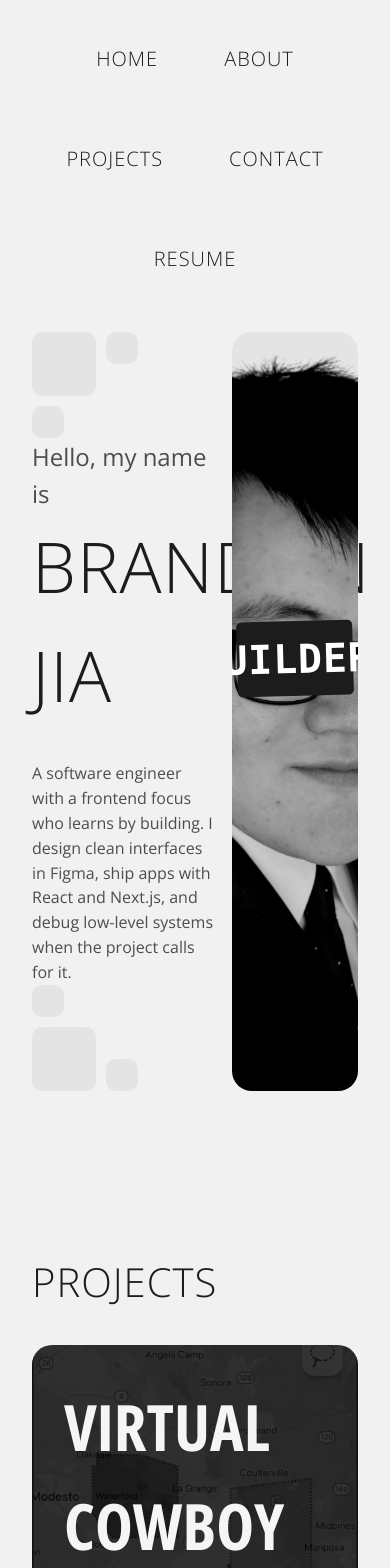
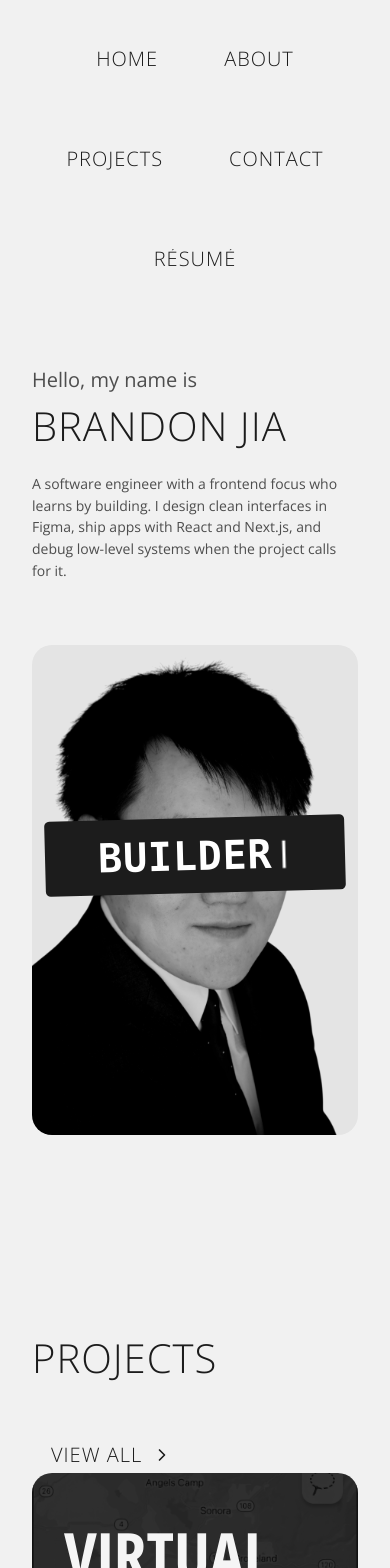
Before and after one commit to brandonj4564/brandonj4564.github.io, a Next.js app: page / in a window 390 px wide. Shown: the top 1568 px of the page. Built offline with nearby package versions, Linux system fonts and the light colour scheme.

Commit message:
feat: change intro for mobile

```diff
--- a/app/layout.tsx
+++ b/app/layout.tsx
@@ -12,6 +12,7 @@ import { theme } from "../theme";
 import Header from "../components/Header";
 import '../globals.css'
 import { Footer, FOOTER_HEIGHT } from "../components/Footer";
+import { ScreenSizeProvider } from "../components/ScreenSizeContext";
 
 export const metadata = {
   title: "Brandon Jia",
@@ -35,6 +36,7 @@ export default function RootLayout({ children }: { children: any }) {
       </head>
       <body style={{ backgroundColor: theme.colors?.backgroundColor ? theme.colors.backgroundColor[0] : '#F1F1F1' }}>
         <MantineProvider theme={theme}>
+          <ScreenSizeProvider>
             <Header />
 
             {/* MAIN CONTENT – sits above footer and hides it */}
@@ -63,6 +65,7 @@ export default function RootLayout({ children }: { children: any }) {
               }}
             />
             <Footer />
+          </ScreenSizeProvider>
         </MantineProvider>
       </body>
     </html>
--- a/components/Header.tsx
+++ b/components/Header.tsx
@@ -4,6 +4,7 @@ import { Box, Container, Group, Button } from "@mantine/core";
 import { theme } from "../theme";
 import { useHover } from '@mantine/hooks';
 import { motion } from 'framer-motion';
+import { useScreenSize } from "./ScreenSizeContext";
 
 const NavLink = ({ href, children }: { href: string; children: React.ReactNode; }) => {
     const { hovered, ref } = useHover();
@@ -36,6 +37,8 @@ const NavLink = ({ href, children }: { href: string; children: React.ReactNode;
 };
 
 export default function Header() {
+    const { isMobile } = useScreenSize();
+
     return (
         <Box
             pos="sticky"
@@ -55,7 +58,7 @@ export default function Header() {
                         <NavLink href="/about">About</NavLink>
                         <NavLink href="/projects">Projects</NavLink>
                         <NavLink href="/contact">Contact</NavLink>
-                        <NavLink href="/resume">Resume</NavLink>
+                        <NavLink href="/resume.pdf">Résumé</NavLink>
                     </Group>
                 </Container>
             </header>
--- a/components/Introduction.tsx
+++ b/components/Introduction.tsx
@@ -3,11 +3,12 @@
 import { Grid, GridCol, Group, Stack, Text } from "@mantine/core";
 import Headshot from "./Headshot";
 import { useMantineTheme } from '@mantine/core';
+import { useScreenSize } from "./ScreenSizeContext";
 
 const DecorativeTopPart = () => {
     const theme = useMantineTheme();
     return (
-        <Stack gap="xs">
+        <Stack gap="xs" w="fit-content">
             <Group align="flex-start" gap="xs">
                 <div style={{ width: "4rem", height: "4rem", backgroundColor: theme.colors.lightColor[0], borderRadius: "10px" }} />
                 <div style={{ width: "2rem", height: "2rem", backgroundColor: theme.colors.lightColor[0], borderRadius: "10px" }} />
@@ -21,7 +22,7 @@ const DecorativeTopPart = () => {
 const DecorativeBottomPart = () => {
     const theme = useMantineTheme();
     return (
-        <Stack gap="xs">
+        <Stack gap="xs" w="fit-content">
             <div style={{ width: "2rem", height: "2rem", backgroundColor: theme.colors.lightColor[0], borderRadius: "10px" }} />
 
             <Group align="flex-end" gap="xs">
@@ -32,28 +33,45 @@ const DecorativeBottomPart = () => {
     );
 }
 
+const DecorativeRightPart = () => {
+    const theme = useMantineTheme();
+    return (
+        <Stack gap="xs" align="flex-end" w="fit-content">
+            <Group align="flex-start" gap="xs">
+                <div style={{ width: "2rem", height: "2rem", backgroundColor: theme.colors.lightColor[0], borderRadius: "10px" }} />
+                <div style={{ width: "4rem", height: "4rem", backgroundColor: theme.colors.lightColor[0], borderRadius: "10px" }} />
+            </Group>
+
+            <div style={{ width: "2rem", height: "2rem", backgroundColor: theme.colors.lightColor[0], borderRadius: "10px" }} />
+        </Stack>
+    );
+}
+
 export default function Introduction() {
+    const { isMobile, isTablet } = useScreenSize();
+
     return (
         <div>
-            <Grid>
-                <GridCol span={7} style={{ display: "flex", flexDirection: "column", justifyContent: "space-between", height: "inherit" }}>
-                    <DecorativeTopPart />
+            <Grid gutter="xl">
+                <GridCol span={{ base: 12, sm: 7 }} style={{ display: "flex", flexDirection: "column", justifyContent: "space-between", height: "inherit" }}>
+                    {!isMobile && <DecorativeTopPart />}
 
-                    <div>
-                        <Text c="darkColor" fz="lg">Hello, my name is</Text>
-                        <Text c="darkestColor" className="title" fz={70} fw={300} mb="xl">Brandon Jia</Text>
+                    <div style={{ margin: "2rem auto" }}>
+                        <Text c="darkColor" fz={isMobile ? "md" : "lg"}>Hello, my name is</Text>
+                        <Text c="darkestColor" className="title" fz={isMobile ? 40 : isTablet ? 60 : 70} fw={300} mb={isMobile ? "md" : "xl"}>Brandon Jia</Text>
 
-                        <Text c="darkColor" fz="sm">
+                        <Text c="darkColor" fz={isMobile ? "xs" : "sm"}>
                             A software engineer with a frontend focus who learns by building.
                             I design clean interfaces in Figma, ship apps with React and Next.js, and debug low-level systems when the project calls for it.
                         </Text>
                     </div>
 
-                    <DecorativeBottomPart />
+                    {!isMobile && <DecorativeBottomPart />}
                 </GridCol>
 
-                <GridCol span={5} style={{ display: "flex", justifyContent: "flex-end" }}>
+                <GridCol span={{ base: 12, sm: 5 }} style={{ display: "flex", justifyContent: isMobile ? "flex-start" : "flex-end" }}>
                     <Headshot
+                        width={isMobile ? "100%" : isTablet ? 300 : 400}
                         src="/headshot.png"
                         alt="Brandon Jia"
                     />
--- a/components/Projects.tsx
+++ b/components/Projects.tsx
@@ -1,7 +1,8 @@
 'use client';
 
-import { BackgroundImage, Container, Group, Overlay, Paper, Stack, Text } from "@mantine/core";
+import { BackgroundImage, Button, Container, Group, Overlay, Paper, Stack, Text } from "@mantine/core";
 import { useHover } from "@mantine/hooks";
+import { IconChevronRight } from "@tabler/icons-react";
 import { AnimatePresence, motion, useAnimationControls } from "framer-motion";
 import { useRouter } from "next/navigation";
 import { useEffect } from "react";
@@ -96,17 +97,34 @@ export default function Projects() {
         },
         {
             name: "TinyOS Network",
-            description: "A proof-of-concept mobile app built with Expo to allow farmers to replace their physical fencing with virtual drawn boundaries, simplifying the task of herding cattle.",
+            description: "Developed a simulated network using TinyOS and NesC, implementing core networking protocols including network flooding, node neighbor discovery, link state routing, and a rudimentary version of TCP.",
             image: "project-images/tinyos-network.png",
             href: "/projects/tinyos-network",
-            tags: ["nesC", "TinyOS", "Networks"],
+            tags: ["nesC", "TinyOS", "Networks", "TCP"],
             opacity: 0.7,
         }
     ]
 
     return (
         <div style={{ marginTop: "10rem" }}>
-            <Text fz={40} c="darkestColor" fw={300} my="xl" className="title">Projects</Text>
+            <Group justify="space-between">
+                <Text fz={40} c="darkestColor" fw={300} my="xl" className="title">Projects</Text>
+
+                <motion.div whileHover={{ scale: 1.05, y: 5 }} whileTap={{ scale: 0.98, y: 2 }}>
+                    <Button
+                        variant="transparent"
+                        c="darkestColor"
+                        fw={300}
+                        fz={{ base: "md", md: "lg" }}
+                        component="a"
+                        href="/projects"
+                        className="title"
+                        rightSection={<IconChevronRight size={20} />}
+                    >
+                        View All
+                    </Button>
+                </motion.div>
+            </Group>
             <Stack gap="lg">
                 {projects.map((project, index) => (
                     <ProjectCard key={index} project={project} opacity={project.opacity} />
--- /dev/null
+++ b/components/ScreenSizeContext.tsx
@@ -0,0 +1,46 @@
+'use client';
+
+import { createContext, ReactNode, useContext, useEffect, useState } from 'react';
+import { useMediaQuery } from '@mantine/hooks';
+
+// Define the context type
+interface ScreenSizeContextType {
+  isMobile: boolean;
+  isTablet: boolean;
+}
+
+const ScreenSizeContext = createContext<ScreenSizeContextType | undefined>(undefined);
+
+export function ScreenSizeProvider({ children }: { children: ReactNode }) {
+  const [hasMounted, setHasMounted] = useState(false);
+  const [isMobile, setIsMobile] = useState(false);
+  const [isTablet, setIsTablet] = useState(false);
+
+  useEffect(() => {
+    setHasMounted(true);
+  }, []);
+
+  const mediaQueryMobile = useMediaQuery('(max-width: 48em)'); // sm
+  const mediaQueryTablet = useMediaQuery('(max-width: 74em)'); // lg
+
+  useEffect(() => {
+    if (hasMounted) {
+      setIsMobile(mediaQueryMobile ?? false);
+      setIsTablet(mediaQueryTablet ?? false);
+    }
+  }, [mediaQueryMobile, mediaQueryTablet, hasMounted]);
+
+  if (!hasMounted) {
+    return null;
+  }
+
+  return <ScreenSizeContext.Provider value={{ isMobile, isTablet }}>{children}</ScreenSizeContext.Provider>;
+}
+
+export function useScreenSize() {
+  const context = useContext(ScreenSizeContext);
+  if (!context) {
+    throw new Error('useScreenSize must be used within a ScreenSizeProvider');
+  }
+  return context;
+}
```
Also changed, not shown: 1 other file (tests, documents, lock files or other folders). Lines whose indentation alone changed are shown as unchanged.
